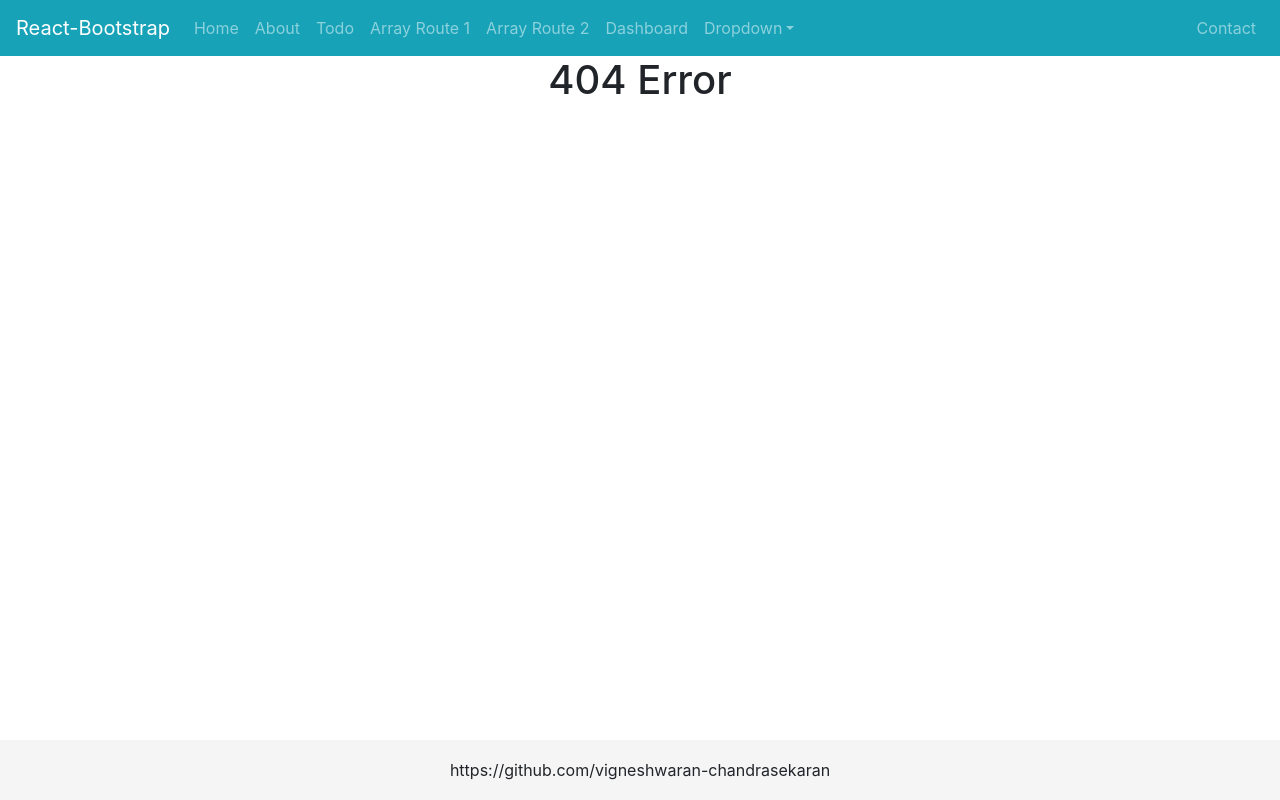
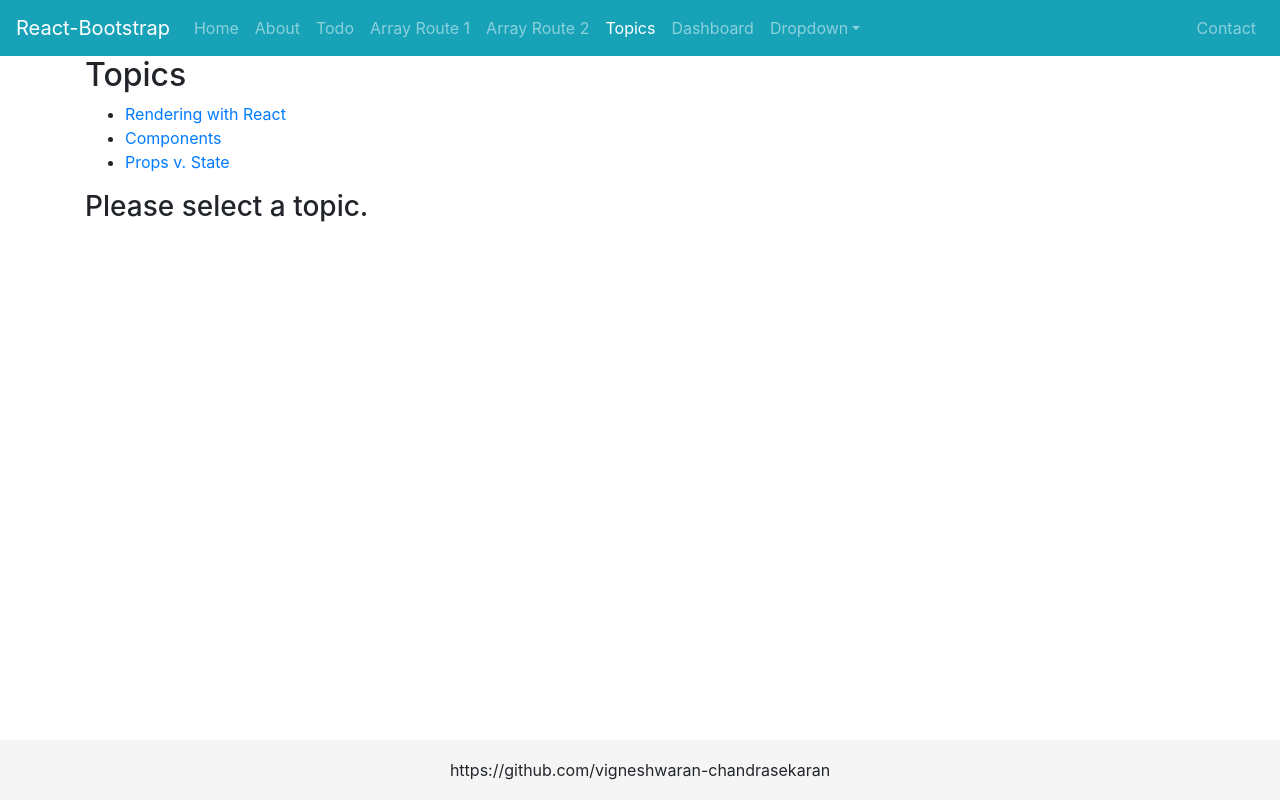
Before and after one commit to vigneshwaran-chandrasekaran/react-router-v5, a React (Create React App) app: page /topics in a window 1280 px wide. Before the commit this address had no page. Built offline with nearby package versions, Linux system fonts and the light colour scheme.

Commit message:
added useEffect method in todo component to get api call based on id

```diff
--- a/src/App.js
+++ b/src/App.js
@@ -11,9 +11,9 @@ import Home from './pages/Home';
 import About from './pages/About';
 import Contact from './pages/Contact';
 import Todos from './pages/Todos';
-import Todo from './pages/Todo';
 import Common from './pages/Common';
 import Dashboard from './pages/Dashboard';
+import Topics from './pages/Topics';
 import NotFound from './pages/NotFound';
 import './App.css';
 
@@ -25,8 +25,8 @@ function App() {
         <Switch>
           <Route path='/' exact component={Home} />
           <Route path='/about' component={About} />
-          <Route path='/todo' exact component={Todos} />
-          <Route path='/todo/:id' component={Todo} />
+          <Route path='/todo' component={Todos} />
+          <Route path='/topics' component={Topics} />
           <Route path='/contact' component={Contact} />
           {/* react router v5 feature array of routes */}
           <Route path={["/common-one", "/common-two"]} component={Common} />
--- a/src/components/Navigation.js
+++ b/src/components/Navigation.js
@@ -1,6 +1,6 @@
 import React from 'react'
 import { Nav, Navbar, NavDropdown } from 'react-bootstrap';
-import { Link, NavLink } from 'react-router-dom';
+import { NavLink } from 'react-router-dom';
 
 /**
  * import { Nav, Navbar, NavDropdown, MenuItem, Tabs, ButtonToolbar, Button,
@@ -20,6 +20,7 @@ export default function Navigation() {
                         <Nav.Link as={NavLink} to='/todo'>Todo</Nav.Link>
                         <Nav.Link as={NavLink} to='/common-one'>Array Route 1</Nav.Link>
                         <Nav.Link as={NavLink} to='/common-two'>Array Route 2</Nav.Link>
+                        <Nav.Link as={NavLink} to='/topics'>Topics</Nav.Link>
                         <Nav.Link as={NavLink} to='/dashboard'>Dashboard</Nav.Link>
                         <NavDropdown title="Dropdown" id="collasible-nav-dropdown">
                             <NavDropdown.Item exact as={NavLink} to="/">Home</NavDropdown.Item>
--- a/src/pages/Todo.js
+++ b/src/pages/Todo.js
@@ -3,9 +3,17 @@ import React, { useState, useEffect } from 'react';
 export default function Todo({ match }) {
 
     useEffect(() => {
+        console.log('Component did mount');
+    }, []);
+
+    useEffect(() => {
+        console.log('Id changes');
         fetchTodo();
-        console.log({ match });
-    }, []);
+    }, [match.params.id]);
+
+    useEffect(() => {
+        console.log('always call');
+    });
 
     const [todo, setTodo] = useState([]);
 
@@ -15,15 +23,13 @@ export default function Todo({ match }) {
 
         const todo = await data.json();
 
-        console.log({ todo });
-
         setTodo(todo);
     };
 
     return (
         <div>
             <h1>Todo page</h1>
-            <p>{todo.id} - {todo.title}</p>
+            <p>{match.params.id} - {todo.id} - {todo.title}</p>
         </div>
     )
 }
--- a/src/pages/Todos.js
+++ b/src/pages/Todos.js
@@ -1,9 +1,12 @@
 import React, { useState, useEffect } from 'react';
 import { Link } from 'react-router-dom';
+import Todo from './Todo';
+import { Route } from 'react-router-dom';
 
-export default function Todos() {
+export default function Todos({ match }) {
 
     useEffect(() => {
+        console.log({ match });
         fetchItems();
     }, []);
 
@@ -11,22 +14,33 @@ export default function Todos() {
 
     const fetchItems = async () => {
 
-        const data = await fetch('https://jsonplaceholder.typicode.com/todos?_limit=10');
+        const data = await fetch('https://jsonplaceholder.typicode.com/todos?_limit=5');
 
         const todos = await data.json();
 
-        console.log({ todos });
         setTodos(todos);
     };
 
     return (
-        <div>
-            <h1>Todos page</h1>
-            {todos.map(todo => (
-                <p key={todo.id}>
-                    <Link to={`/todo/${todo.id}`}>{todo.id} - {todo.title}</Link>
-                </p>
-            ))}
+        <div className="d-flex flex-row justify-content-between">
+            <div>
+                <h1>Todos page</h1>
+                <hr />
+                {todos.map(({ id, title }) => (
+                    <div key={id}>
+                        <Link to={`${match.url}/${id}`}>{id} - {title}</Link>
+                    </div>
+                ))}
+                <hr />
+            </div>
+            <div>
+                <Route exact path={`${match.path}/:id`} component={Todo} />
+                <Route
+                    exact
+                    path={match.path}
+                    render={() => <h3>Please select a todo.</h3>}
+                />
+            </div>
         </div>
     )
 }
--- /dev/null
+++ b/src/pages/Topics.js
@@ -0,0 +1,37 @@
+import React from 'react';
+import { Route, Link } from "react-router-dom";
+
+export default function Topics({ match }) {
+    return (
+        <div>
+            <h2>Topics</h2>
+            <ul>
+                <li>
+                    <Link to={`${match.url}/rendering`}>Rendering with React</Link>
+                </li>
+                <li>
+                    <Link to={`${match.url}/components`}>Components</Link>
+                </li>
+                <li>
+                    <Link to={`${match.url}/props-v-state`}>Props v. State</Link>
+                </li>
+            </ul>
+
+            <Route path={`${match.path}/:topicId`} component={Topic} />
+            <Route
+                exact
+                path={match.path}
+                render={() => <h3>Please select a topic.</h3>}
+            />
+        </div>
+    )
+}
+
+
+function Topic({ match }) {
+    return (
+        <div>
+            <h3>{match.params.topicId}</h3>
+        </div>
+    );
+}
```
